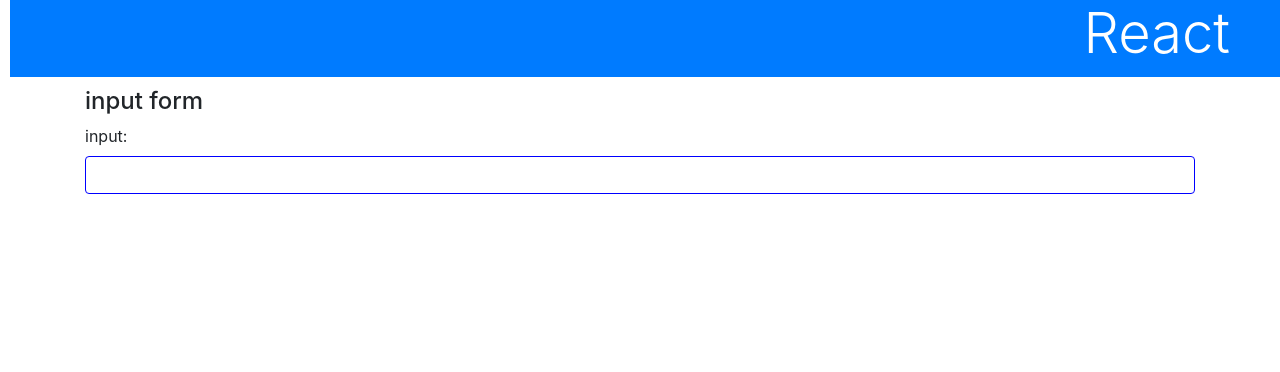
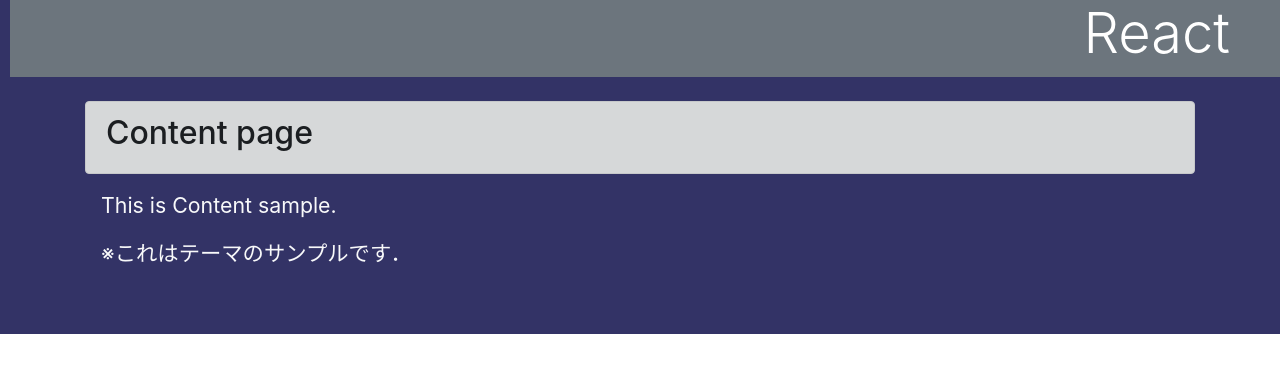
Before and after one commit to kitoriaaa/React-learn, a React (Create React App) app in the folder react_app_v2/: page / in a window 1280 px wide. Shown: the top 372 px of the page. Built offline with nearby package versions, Linux system fonts and the light colour scheme.

Commit message:
Update to use context for theme change

```diff
--- a/react_app_v2/src/App.js
+++ b/react_app_v2/src/App.js
@@ -1,60 +1,68 @@
 import React, { Component } from 'react';
 import "./App.css";
 
+let theme = {
+  light: {
+    styles: {
+      backgroundColor: "#f0f9ff",
+      color: "#00f",
+    },
+    head: "bg-primary text-white display-4 mb-4",
+    alert: "alert alert-primary my-3",
+    text: "text-primary m-3",
+    foot: "py-4",
+  },
+  dark: {
+    styles: {
+      backgroundColor: "#336",
+      color: "#eef",
+    },
+    head: "bg-secondary text-white display-4 mb-4",
+    alert: "alert alert-dark my-3",
+    text: "text-light m-3",
+    foot: "py-4",
+  }
+};
+
+const ThemeContext = React.createContext(theme.dark);
+
 class App extends Component {
-  input = '';
-
-  constructor(props) {
-    super(props);
-    this.state = {
-      title: "input form",
-      message: "type your name",
-      max: 10,
-    };
-    this.doCheck = this.doCheck.bind(this);
-  }
-
-  doCheck(event) {
-    alert(event.target.value + "は長すぎます．（最大" + this.state.max + "文字）");
-  }
+  static contextType = ThemeContext;
 
   render() {
     return (
-      <div>
-        <h1 className="bg-primary text-white display-4">React</h1>
+      <div style={this.context.styles}>
+        <h1 className={this.context.head}>React</h1>
         <div className="container">
-          <h4>{this.state.title}</h4>
-          <Message maxlength={this.state.max} onCheck={this.doCheck} />
+          <Title value="Content page" />
+          <Message value="This is Content sample." />
+          <Message value="※これはテーマのサンプルです．" />
+          <div className={this.context.foot}></div>
         </div>
       </div>
-    )
+    );
+  }
+}
+
+class Title extends Component {
+  static contextType = ThemeContext;
+
+  render() {
+    return (
+      <div className={this.context.alert}>
+        <h2 style={this.context.style}>{this.props.value}</h2>
+      </div>
+    );
   }
 }
 
 class Message extends Component {
-  li = {
-    fontSize: "14pt",
-    fontWeight: "bold",
-    color: "#090",
-  };
-
-  constructor(props) {
-    super(props);
-    this.doChange = this.doChange.bind(this);
-  }
-
-  doChange(e) {
-    if (e.target.value.length > this.props.maxlength) {
-      this.props.onCheck(e);
-      e.target.value = e.target.value.substr(0, this.props.maxlength);
-    }
-  }
+  static contextType = ThemeContext;
 
   render() {
     return (
-      <div className="form-group">
-        <label>input:</label>
-        <input type="text" className="form-control" onChange={this.doChange} />
+      <div style={this.context.style}>
+        <p className={this.context.text}>{this.props.value}</p>
       </div>
     )
   }
```
